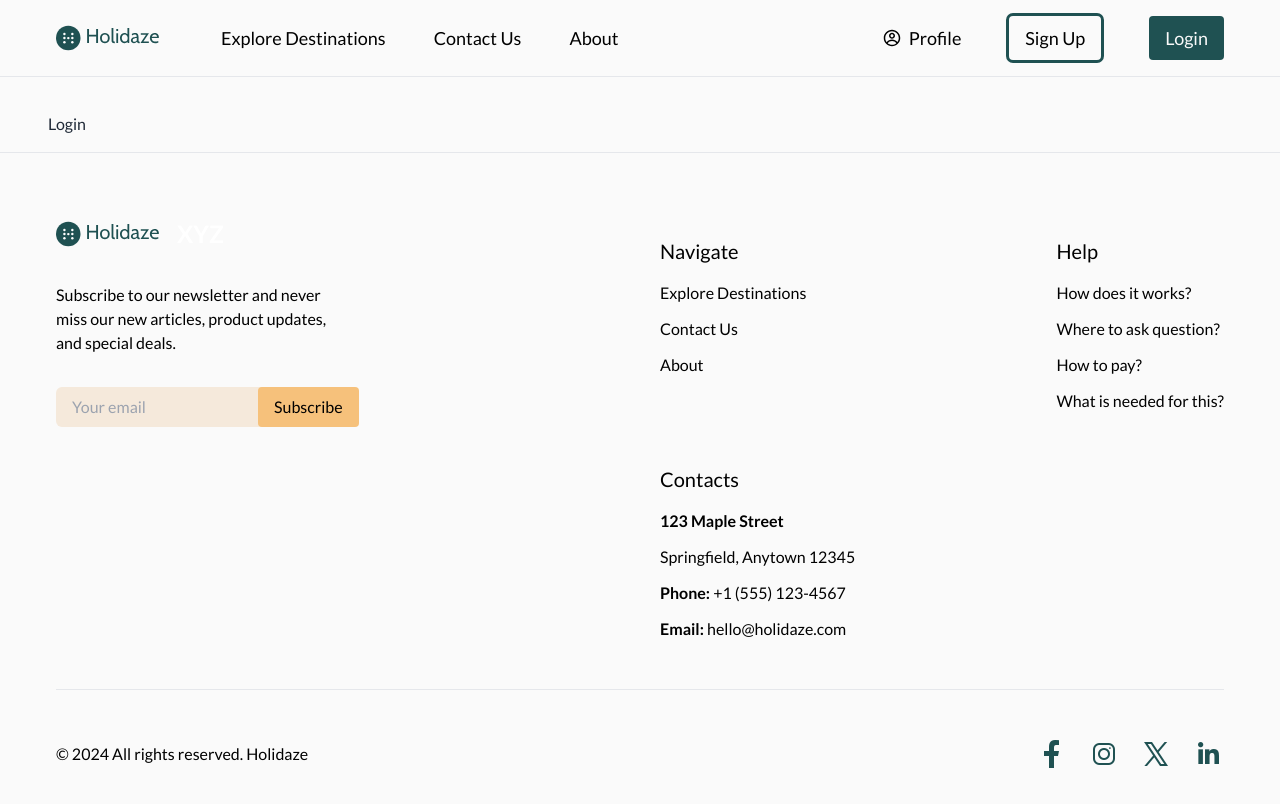
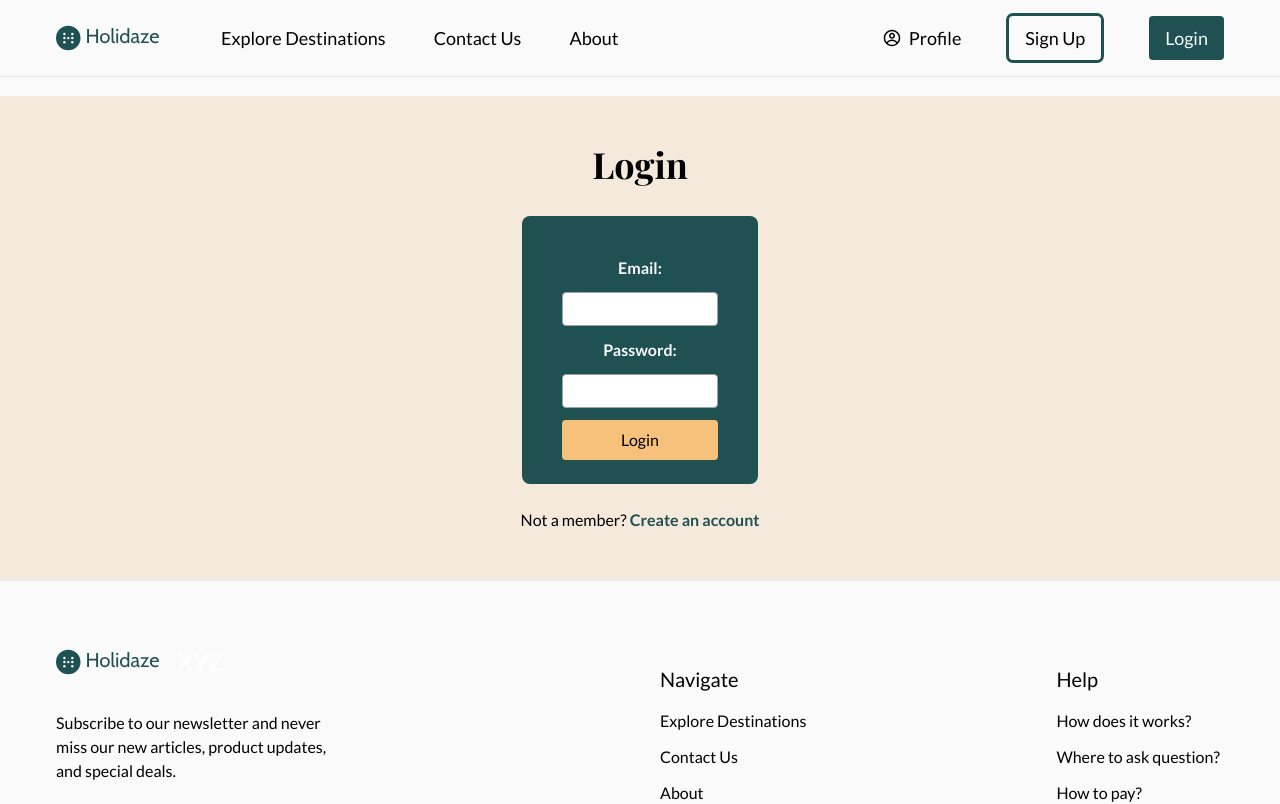
Before and after one commit to saibia8/Holidaze-Project-Exam-2, a React (Vite) app: page /login in a window 1280 px wide. Shown: the top 804 px of the page. Built offline with nearby package versions, Linux system fonts and the light colour scheme; a web font is replaced by a local one.

Commit message:
Created login form

```diff
--- /dev/null
+++ b/src/components/LoginForm/index.jsx
@@ -0,0 +1,87 @@
+import { useMutation, useQueryClient } from '@tanstack/react-query';
+import { useFormik } from 'formik';
+import * as Yup from 'yup';
+import { loginUser } from '../../services/api';
+
+const LoginForm = () => {
+  const queryClient = useQueryClient();
+
+  const loginUserMutation = useMutation({
+    mutationFn: loginUser,
+    onSuccess: (data) => {
+      queryClient.invalidateQueries({ queryKey: ['user', 'login'] });
+      console.log(data);
+    },
+  });
+
+  const formik = useFormik({
+    initialValues: {
+      emailId: '',
+      password: '',
+    },
+    validationSchema: Yup.object({
+      emailId: Yup.string()
+        .matches(
+          /^[\w\-.]+@(stud\.)?noroff\.no$/i,
+          'Invalid email address. Please follow this pattern: "name@noroff.no" or "name@stud.noroff.no"'
+        )
+        .required('Required'),
+      password: Yup.string()
+        .min(8, 'Must be 8 characters or more')
+        .required('Required'),
+    }),
+    onSubmit: (values) => {
+      const data = {
+        email: values.emailId,
+        password: values.password,
+      };
+      console.log(data);
+      loginUserMutation.mutate(data);
+    },
+  });
+
+  return (
+    <div className='bg-green block max-w-md rounded-lg p-6'>
+      <form
+        className='flex flex-col w-5/6 mx-auto space-y-3 '
+        onSubmit={formik.handleSubmit}
+      >
+        <label htmlFor='emailId' className='font-bold mt-4'>
+          Email:
+        </label>
+        <input
+          className='border text-primary border-gray-400 rounded p-1'
+          type='email'
+          id='emailId'
+          name='emailId'
+          onChange={formik.handleChange}
+          value={formik.values.emailId}
+        />
+        {formik.touched.emailId && formik.errors.emailId ? (
+          <div className='text-orange'>{formik.errors.emailId}</div>
+        ) : null}
+
+        <label htmlFor='password' className='font-bold mt-4'>
+          Password:
+        </label>
+        <input
+          className='border text-primary border-gray-400 rounded p-1'
+          type='password'
+          id='password'
+          name='password'
+          onChange={formik.handleChange}
+          value={formik.values.password}
+        />
+        {formik.touched.password && formik.errors.password ? (
+          <div className='text-orange'>{formik.errors.password}</div>
+        ) : null}
+
+        <button type='submit' className='btnSecondary bg-orange mt-6'>
+          Login
+        </button>
+      </form>
+    </div>
+  );
+};
+
+export default LoginForm;
--- a/src/components/RegisterForm/index.jsx
+++ b/src/components/RegisterForm/index.jsx
@@ -140,7 +140,7 @@ const RegisterForm = () => {
         </div>
 
         <button type='submit' className='btnSecondary bg-orange mt-6'>
-          Register
+          Sign Up
         </button>
       </form>
     </div>
--- a/src/pages/Login/index.jsx
+++ b/src/pages/Login/index.jsx
@@ -1,7 +1,26 @@
+import { Link } from 'react-router-dom';
+import LoginForm from '../../components/LoginForm';
+
 const Login = () => {
   return (
-    <div className='md:bg-secondary px-12 p-4 max-w-screen-2xl mx-auto mt-24'>
-      <h1>Login</h1>
+    <div className='bg-yellow px-12 p-4 max-w-screen-2xl mx-auto mt-24'>
+      <div className='text-center mt-8 flex flex-col items-center'>
+        <h2 className='md:text-4xl text-2xl font-bold fontPrimary text-primary mb-8'>
+          Login
+        </h2>
+        <div className='text-secondary'>
+          <LoginForm />
+        </div>
+        <p className='mt-6 text-center text-primary mb-8'>
+          Not a member?{' '}
+          <Link
+            to='/register'
+            className='text-green hover:text-green-600 dark:text-green-400 dark:hover:text-green-300 font-bold transition-all duration-300 ease-in-out'
+          >
+            Create an account
+          </Link>
+        </p>
+      </div>
     </div>
   );
 };
--- a/src/services/api.js
+++ b/src/services/api.js
@@ -6,6 +6,21 @@ const VENUES_URL = `${BASE_URL}/holidaze/venues`;
 export const registerUser = async (data) => {
   try {
     const response = await fetch(REGISTER_URL, {
+      method: 'POST',
+      headers: {
+        'Content-Type': 'application/json',
+      },
+      body: JSON.stringify(data),
+    });
+    return response.json();
+  } catch (error) {
+    throw error;
+  }
+};
+
+export const loginUser = async (data) => {
+  try {
+    const response = await fetch(LOGIN_URL, {
       method: 'POST',
       headers: {
         'Content-Type': 'application/json',
```
